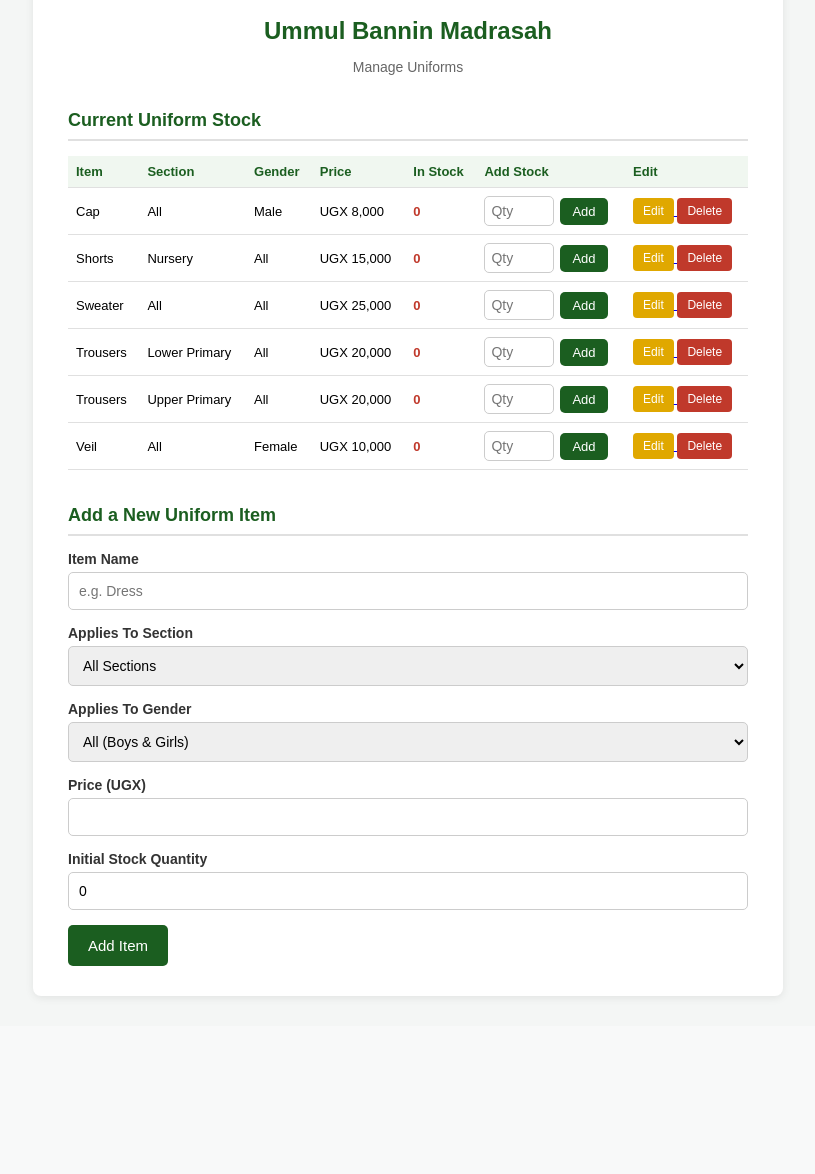
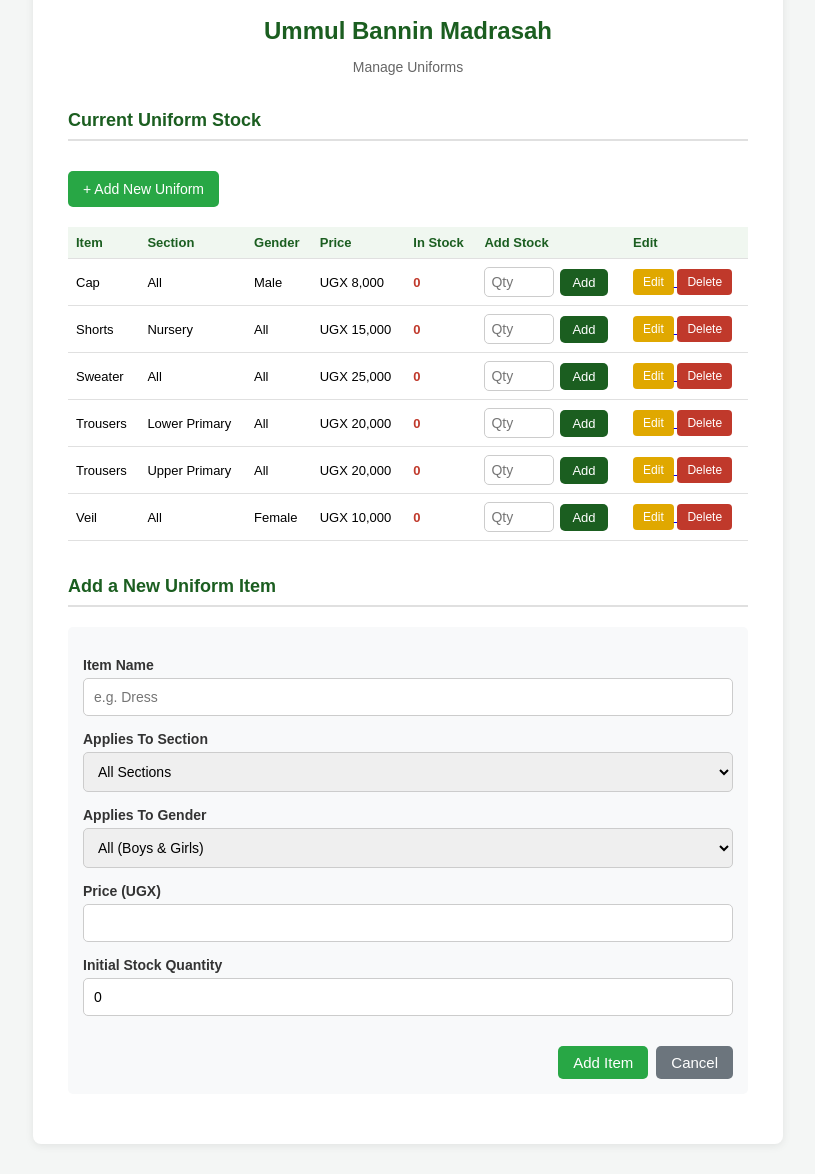
Before and after one commit to wasi256/UmmuL_Bannin_Madrasah, a PHP site: page /admin/manage_uniforms.php in a window 1280 px wide. Shown: the part 227-1401 px from the top of the page, without its empty margins (232-1047 px from the left). Before the commit the page ends 1226 px from the top, so only its background shows below. Run offline with PHP 8.4, Linux system fonts and the light colour scheme; the visitor is signed in with stand-in values (Sample User, id 1); data comes from the database, SQL or seed files in the repository.

Commit message:
Add + Add New Uniform button to manage_uniforms.php

```diff
--- a/admin/manage_uniforms.php
+++ b/admin/manage_uniforms.php
@@ -238,7 +238,8 @@ $editing_id = isset($_GET['edit']) ? (int)$_GET['edit'] : null;
     .btn-edit { background-color: #e0a800; }
     .btn-edit:hover { background-color: #c69500; }
     .btn-delete { background-color: #c0392b; color: white; }
-    .btn-delete:hover { background-color: #a5281c; }
+    .add-form-container { margin: 20px 0; padding: 15px; background-color: #f8f9fa; border-radius: 5px; }
+    .add-form-container hidden { display: none; }
     .btn-cancel { background-color: #999; }
 
     .edit-panel {
@@ -266,6 +267,13 @@ $editing_id = isset($_GET['edit']) ? (int)$_GET['edit'] : null;
     <?php endif; ?>
 
     <h2>Current Uniform Stock</h2>
+
+    <div style="margin-bottom:20px;">
+        <button style="background-color:#28a745;color:white;padding:10px 15px;border:none;border-radius:5px;cursor:pointer;font-size:14px;" onclick="document.getElementById('addUniformForm').style.display='block'">
+            + Add New Uniform
+        </button>
+    </div>
+
     <table>
         <tr>
             <th>Item</th>
@@ -356,6 +364,7 @@ $editing_id = isset($_GET['edit']) ? (int)$_GET['edit'] : null;
     </table>
 
 <h2>Add a New Uniform Item</h2>
+    <div class="add-form-container" id="addUniformForm">
         <form method="POST" action="">
             <input type="hidden" name="action" value="add_item">
 
@@ -383,8 +392,12 @@ $editing_id = isset($_GET['edit']) ? (int)$_GET['edit'] : null;
             <label for="initial_stock">Initial Stock Quantity</label>
             <input type="number" id="initial_stock" name="initial_stock" min="0" value="0" required>
 
-        <button type="submit">Add Item</button>
+            <div style="display:flex; justify-content:flex-end; gap:8px; margin-top:15px;">
+                <button type="submit" style="background-color:#28a745;color:white;padding:8px 15px;border:none;border-radius:5px;">Add Item</button>
+                <button type="button" onclick="document.getElementById('addUniformForm').style.display='none'" style="background-color:#6c757d;color:white;padding:8px 15px;border:none;border-radius:5px;">Cancel</button>
+            </div>
         </form>
+    </div>
 
 </div>
 
```
Lines whose indentation alone changed are shown as unchanged.
